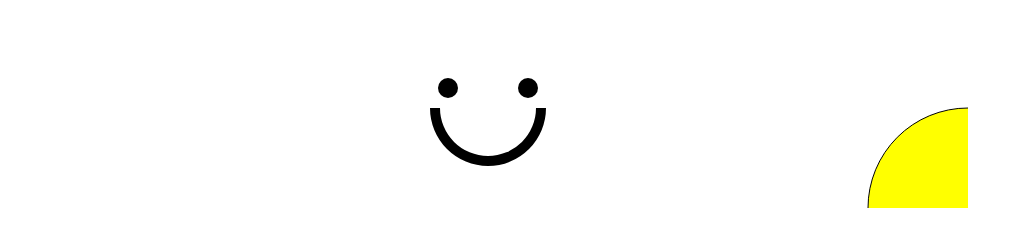
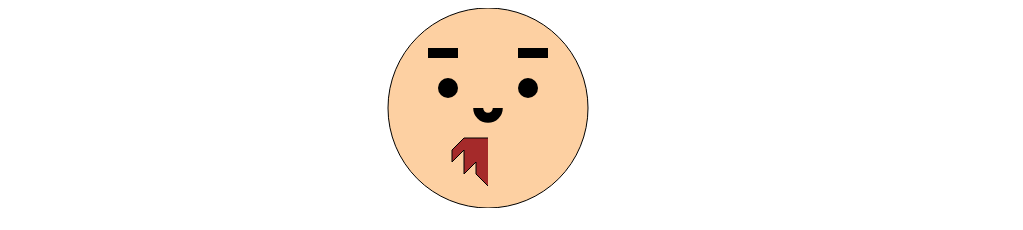
Before and after one commit to BaekTree/d3, a plain HTML site: page index.html in a window 1280 px wide. Shown: the top 230 px of the page, without its empty margins (0-1023 px from the left). Drawn offline with nearby package versions, Linux system fonts and the light colour scheme.

Commit message:
index edit

```diff
--- a/index.html
+++ b/index.html
@@ -15,6 +15,6 @@
         console.log(d3);
         </script>
 
-        <script src="index.js"></script>
+        <script src="smile.js"></script>
     </body>
 </html>
```
